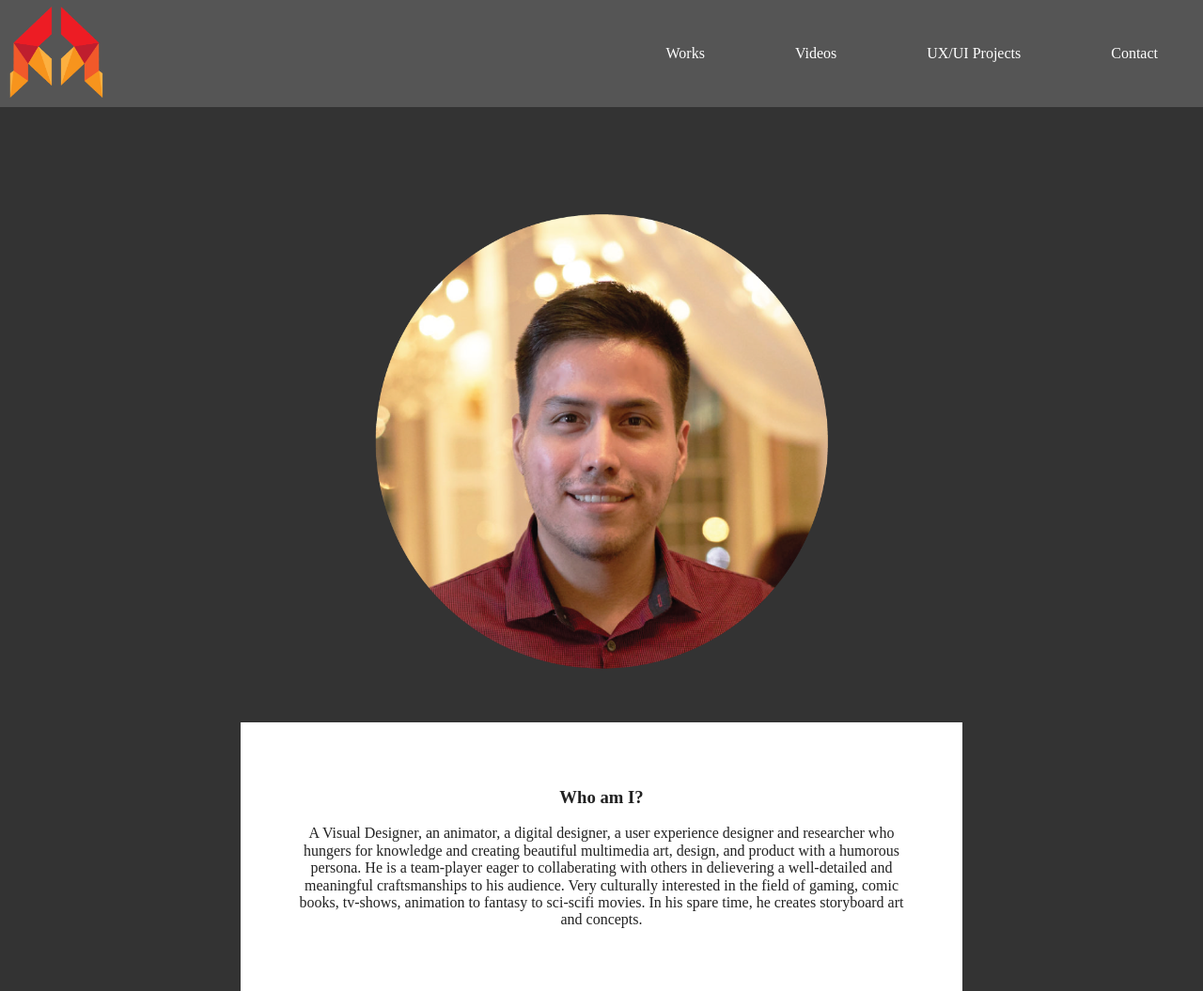
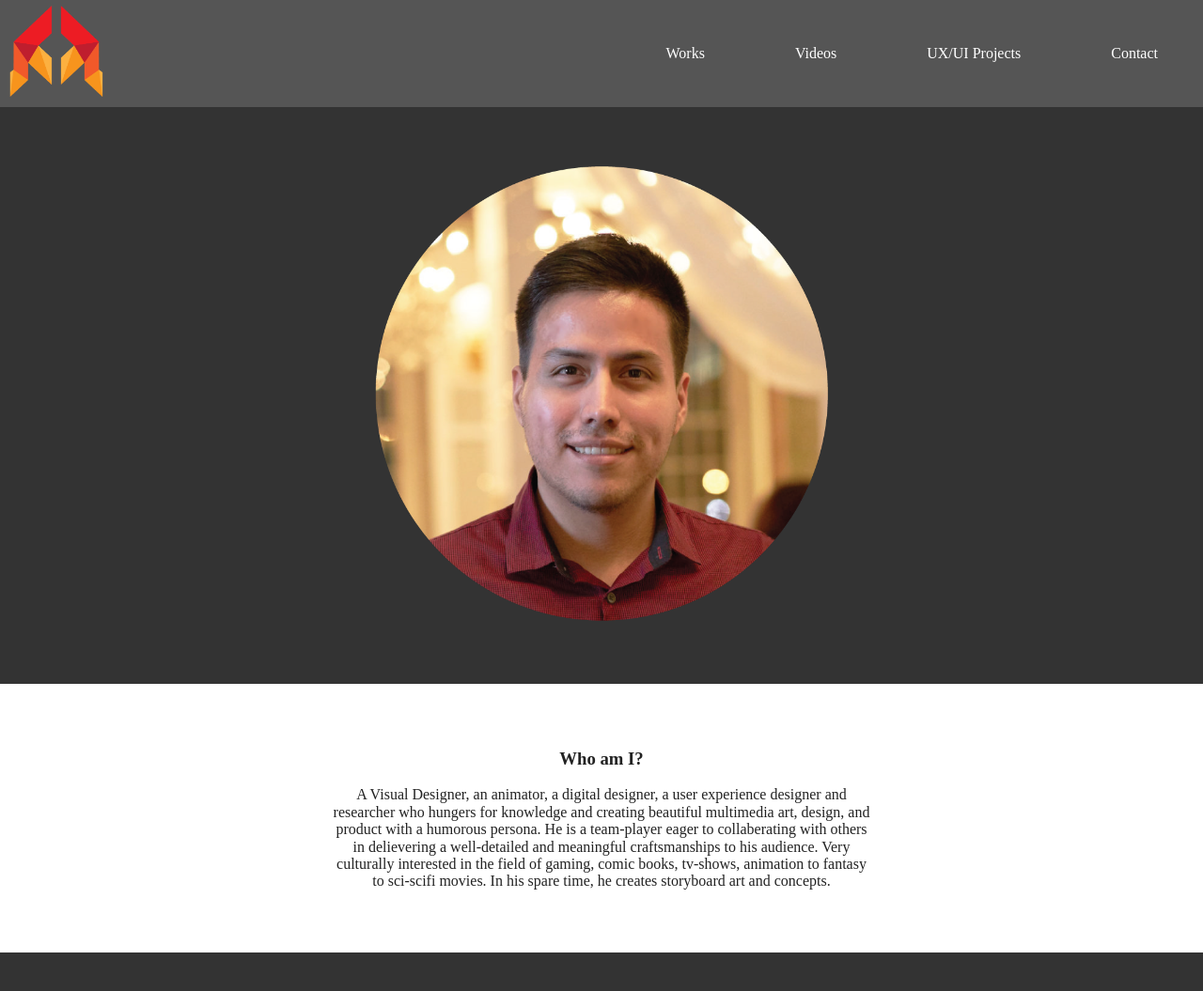
Before and after one commit to ac4174/uxc4-desktop, a plain HTML site: page index.html in a window 1280 px wide. Shown: the whole page at 94% size. After the commit the page ends 1014 px from the top, so only its background shows below. Drawn offline with Linux system fonts and the light colour scheme.

Commit message:
FIXED but for the MAMP

```diff
--- a/css/main.css
+++ b/css/main.css
@@ -14,7 +14,7 @@
 html {
   color: #222;
   font-size: 1em;
-  line-height: 1.4;
+  /* line-height: 1.4; */
 }
 
 /*
--- a/css/style.css
+++ b/css/style.css
@@ -53,8 +53,9 @@
 
 .hero {
 position:relative;
-  padding: 100px 100px 50px 100px;
+/*padding: 100px 100px 50px 100px;*/
 text-align: center;
+background-color: #333;
 }
 
 .hero3 {
@@ -67,5 +68,4 @@
 margin: auto;
 padding: 0px;
 text-align: center;
-  width: 60%;
 }
--- a/index.html
+++ b/index.html
@@ -33,12 +33,12 @@
   </header>
 
   <div class="container">
-    <div class="hero">
+    <div class="hero" style="padding: 50px">
       <img src="img\PROFILE-PIX2.png" alt="Company Logo" height="500" width="500">
     </div>
 
 
-    <div class="hero3">
+    <div class="hero3" style="padding-left:350px; padding-right:350px;">
       <h3>Who am I?</h3>
       <p>A Visual Designer, an animator, a digital designer, a user experience designer and researcher who hungers for knowledge and creating beautiful multimedia art, design, and product with a humorous persona.
       He is a team-player eager to collaberating with others in delievering a well-detailed and meaningful craftsmanships to his audience. Very culturally interested in the field of gaming, comic books, tv-shows,
@@ -49,5 +49,7 @@
 
   </div>
 
+
+
 </body>
 </html>
```
Also changed, not shown: work.html (+2 -0 lines), css/normalize.css. Lines whose indentation alone changed are shown as unchanged.
